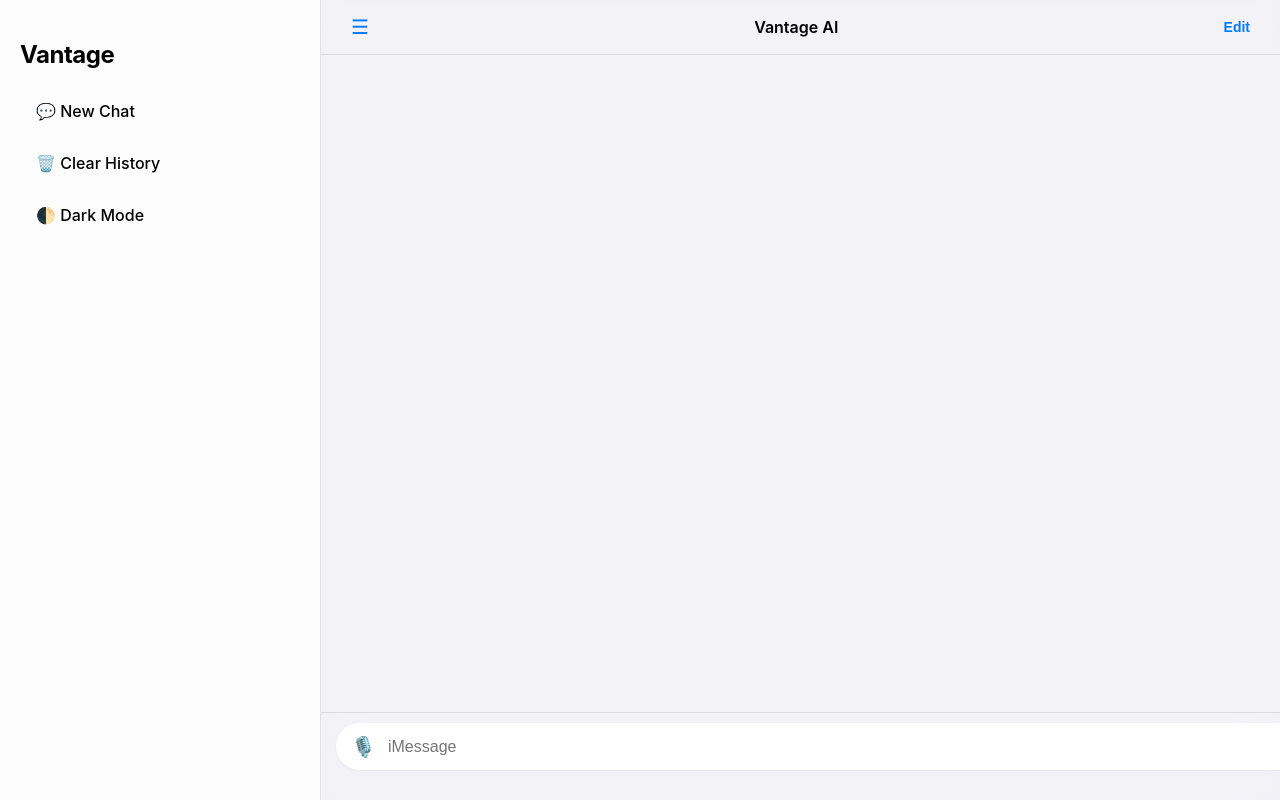
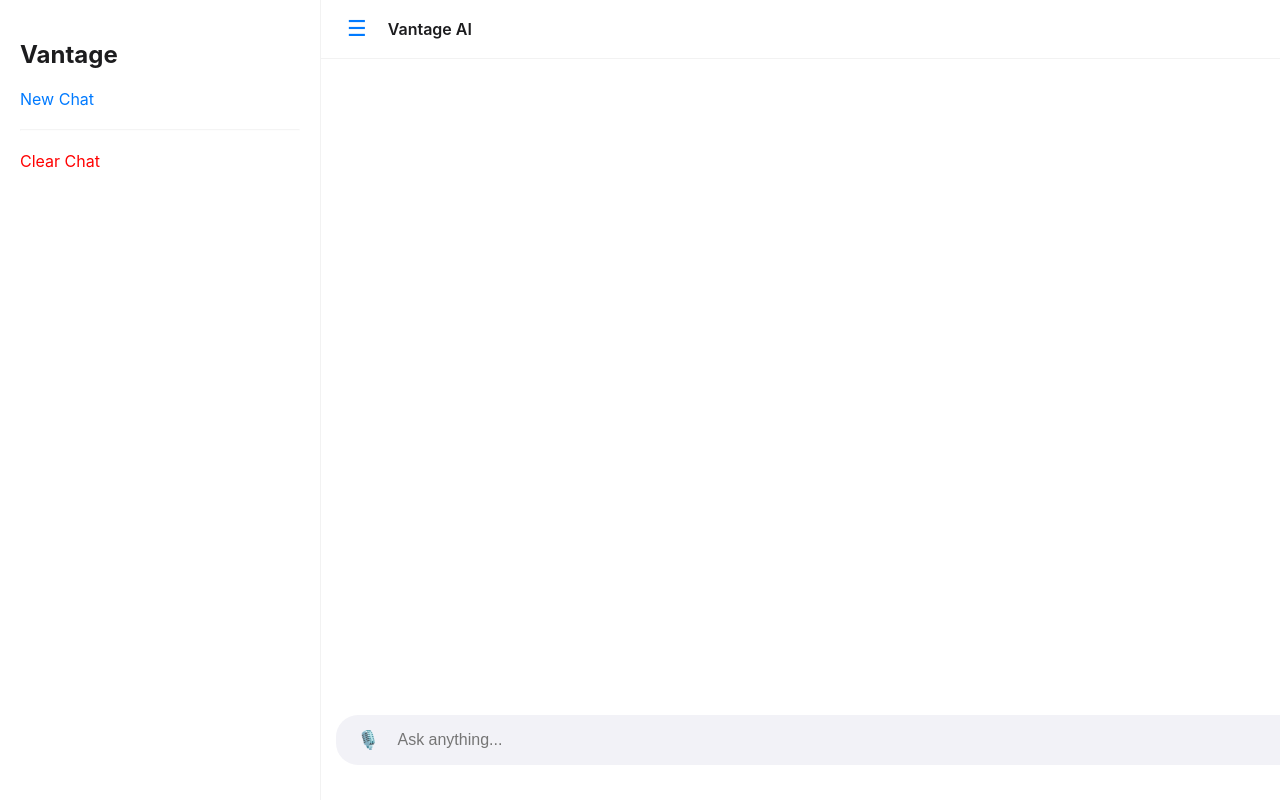
Before and after one commit to nakurmaurya234-ux/vantage-ai, a plain HTML site: page index.html in a window 1280 px wide. Drawn offline with nearby package versions, Linux system fonts and the light colour scheme.

Commit message:
Update index.html

```diff
--- a/index.html
+++ b/index.html
@@ -1,4 +1,3 @@
-
 <!DOCTYPE html>
 <html lang="en">
 <head>
@@ -8,16 +7,15 @@
     <script src="https://cdn.jsdelivr.net/npm/marked/marked.min.js"></script>
     <style>
         :root {
-            --ios-bg: #F2F2F7;
-            --ios-card: rgba(255, 255, 255, 0.8);
+            --ios-bg: #FFFFFF;
             --ios-accent: #007AFF;
-            --ios-text: #000000;
-            --ios-secondary: #8E8E93;
+            --ios-text: #1C1C1E;
+            --input-bg: #F2F2F7;
         }
 
         body {
             margin: 0;
-            font-family: -apple-system, BlinkMacSystemFont, "Segoe UI", Roboto, Helvetica, Arial, sans-serif;
+            font-family: -apple-system, system-ui, sans-serif;
             background-color: var(--ios-bg);
             color: var(--ios-text);
             display: flex;
@@ -25,17 +23,16 @@
             overflow: hidden;
         }
 
-        /* iOS Sidebar */
+        /* Sidebar Glass Effect */
         .sidebar {
             width: 280px;
-            background: var(--ios-card);
+            background: rgba(255, 255, 255, 0.95);
             backdrop-filter: blur(20px);
-            -webkit-backdrop-filter: blur(20px);
-            border-right: 0.5px solid rgba(0,0,0,0.1);
+            border-right: 0.5px solid rgba(0,0,0,0.05);
             display: flex;
             flex-direction: column;
             padding: 20px;
-            transition: transform 0.4s cubic-bezier(0.25, 1, 0.5, 1);
+            transition: 0.4s cubic-bezier(0.25, 1, 0.5, 1);
             z-index: 2000;
         }
 
@@ -44,92 +41,70 @@
             .sidebar.active { transform: translateX(280px); }
         }
 
-        .nav-item {
-            padding: 12px 16px;
-            margin-bottom: 8px;
-            border-radius: 12px;
-            cursor: pointer;
-            font-weight: 500;
-            transition: background 0.2s;
-            display: flex;
-            align-items: center;
-            gap: 12px;
-        }
-        .nav-item:active { background: rgba(0,0,0,0.05); }
-
-        /* Main Content */
-        .main { flex: 1; display: flex; flex-direction: column; position: relative; background: var(--ios-bg); }
+        .main { flex: 1; display: flex; flex-direction: column; position: relative; }
 
         header {
             padding: 15px 20px;
-            background: rgba(242, 242, 247, 0.8);
-            backdrop-filter: blur(10px);
             display: flex;
             align-items: center;
-            justify-content: space-between;
-            border-bottom: 0.5px solid rgba(0,0,0,0.1);
+            border-bottom: 0.5px solid rgba(0,0,0,0.05);
         }
 
         #chat-flow {
             flex: 1;
             overflow-y: auto;
-            padding: 20px 15px 150px;
-            scroll-behavior: smooth;
+            padding: 20px 15px 140px;
         }
 
         /* iOS Bubbles */
         .bubble {
-            margin-bottom: 15px;
-            padding: 12px 16px;
-            border-radius: 20px;
-            max-width: 75%;
+            margin-bottom: 12px;
+            padding: 10px 16px;
+            border-radius: 18px;
+            max-width: 80%;
             font-size: 16px;
-            line-height: 1.4;
-            word-wrap: break-word;
         }
         .user-text {
             background-color: var(--ios-accent);
             color: white;
             margin-left: auto;
-            border-bottom-right-radius: 5px;
+            border-bottom-right-radius: 4px;
         }
         .ai-text {
-            background-color: #E9E9EB;
+            background-color: #F2F2F7;
             color: black;
             margin-right: auto;
-            border-bottom-left-radius: 5px;
+            border-bottom-left-radius: 4px;
         }
 
-        /* iOS Bottom Bar */
+        /* Light & Clean Input Box */
         .input-area {
             position: fixed;
             bottom: 0;
             width: 100%;
-            padding: 10px 0 30px 0;
-            background: rgba(242, 242, 247, 0.8);
-            backdrop-filter: blur(20px);
-            border-top: 0.5px solid rgba(0,0,0,0.1);
+            padding: 15px 0 35px 0;
+            background: rgba(255, 255, 255, 0.9);
+            backdrop-filter: blur(15px);
         }
 
         .wrapper {
             margin: 0 15px;
-            background: #FFFFFF;
-            border-radius: 25px;
+            background: var(--input-bg);
+            border-radius: 22px;
             display: flex;
-            padding: 5px 5px 5px 15px;
+            padding: 5px 6px 5px 15px;
             align-items: center;
-            box-shadow: 0 1px 3px rgba(0,0,0,0.05);
         }
 
         input {
             flex: 1;
             border: none;
             outline: none;
-            height: 35px;
+            height: 38px;
             font-size: 16px;
+            background: transparent;
         }
 
-        /* iOS Premium Send Button */
         .send-btn {
             background-color: var(--ios-accent);
             color: white;
@@ -137,28 +112,26 @@
             width: 32px;
             height: 32px;
             border-radius: 50%;
+            font-size: 18px;
+            cursor: pointer;
             display: flex;
             align-items: center;
             justify-content: center;
-            cursor: pointer;
-            transition: transform 0.2s, opacity 0.2s;
         }
-        .send-btn:active { transform: scale(0.9); opacity: 0.8; }
 
         .icon-btn {
             background: none;
             border: none;
             color: var(--ios-accent);
-            font-size: 20px;
+            font-size: 22px;
             cursor: pointer;
-            padding: 0 10px;
         }
 
         #overlay {
             display: none;
             position: fixed;
             top: 0; left: 0; width: 100%; height: 100%;
-            background: rgba(0,0,0,0.1);
+            background: rgba(0,0,0,0.05);
             z-index: 1500;
         }
         #overlay.active { display: block; }
@@ -169,25 +142,24 @@
 <div id="overlay" onclick="toggleMenu()"></div>
 
 <div class="sidebar" id="sidebar">
-    <h2 style="font-weight: 700; letter-spacing: -0.5px;">Vantage</h2>
-    <div class="nav-item" onclick="location.reload()">💬 New Chat</div>
-    <div class="nav-item" onclick="clearHistory()">🗑️ Clear History</div>
-    <div class="nav-item" onclick="toggleMode()">🌓 Dark Mode</div>
+    <h2 style="font-weight: 700;">Vantage</h2>
+    <div style="color:var(--ios-accent); cursor:pointer;" onclick="location.reload()">New Chat</div>
+    <hr style="opacity:0.1; margin: 20px 0;">
+    <div style="color:red; cursor:pointer;" onclick="document.getElementById('chat-flow').innerHTML='';">Clear Chat</div>
 </div>
 
 <div class="main">
     <header>
         <button class="icon-btn" onclick="toggleMenu()">☰</button>
-        <span style="font-weight: 600;">Vantage AI</span>
-        <button class="icon-btn" style="font-size: 14px; font-weight: 600;">Edit</button>
+        <span style="font-weight: 600; margin-left: 15px;">Vantage AI</span>
     </header>
 
     <div id="chat-flow"></div>
 
     <div class="input-area">
         <div class="wrapper">
-            <button class="icon-btn" style="padding:0; margin-right:10px;" onclick="startVoice()">🎙️</button>
-            <input type="text" id="query" placeholder="iMessage" onkeypress="if(event.key==='Enter') execute()">
+            <button class="icon-btn" style="margin-right:10px; font-size:18px;" onclick="startVoice()">🎙️</button>
+            <input type="text" id="query" placeholder="Ask anything..." onkeypress="if(event.key==='Enter') execute()">
             <button class="send-btn" onclick="execute()">↑</button>
         </div>
     </div>
@@ -199,11 +171,6 @@
     function toggleMenu() {
         document.getElementById('sidebar').classList.toggle('active');
         document.getElementById('overlay').classList.toggle('active');
-    }
-
-    function clearHistory() {
-        document.getElementById('chat-flow').innerHTML = '';
-        chatContext = [];
     }
 
     const recognition = new (window.SpeechRecognition || window.webkitSpeechRecognition)();
@@ -229,8 +196,8 @@
             const ai = d.choices[0].message.content;
             addMsg(ai, false);
             chatContext.push({role: "assistant", content: ai});
-            window.speechSynthesis.speak(new SpeechSynthesisUtterance(ai.replace(/!\[.*?\]\(.*?\)/g, "")));
-        } catch(e) { addMsg("Connection error...", false); }
+            // Voice feature completely removed here
+        } catch(e) { addMsg("Error connecting...", false); }
     }
 
     function addMsg(t, u) {
```
